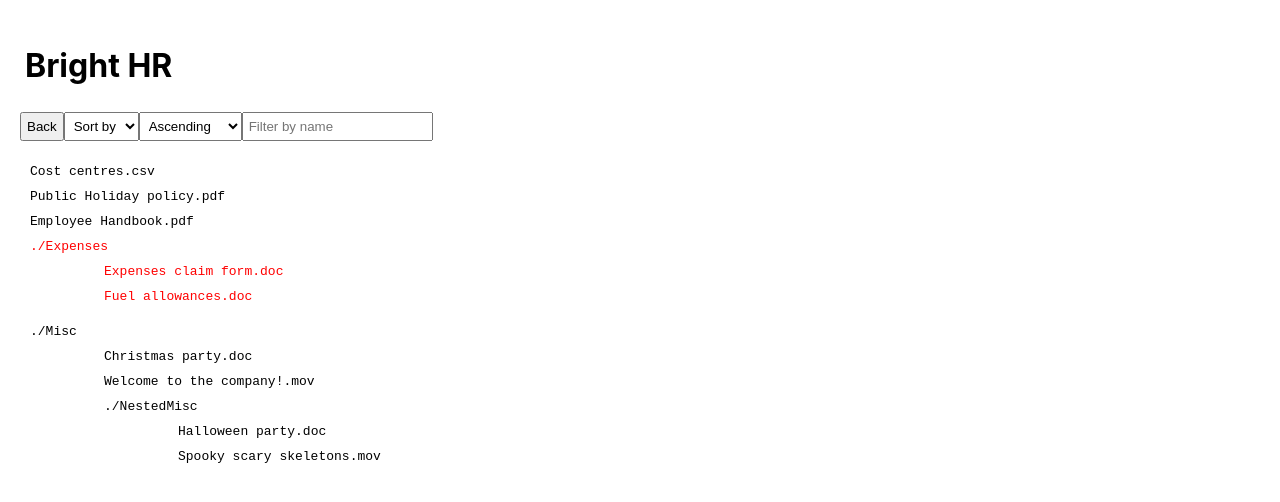
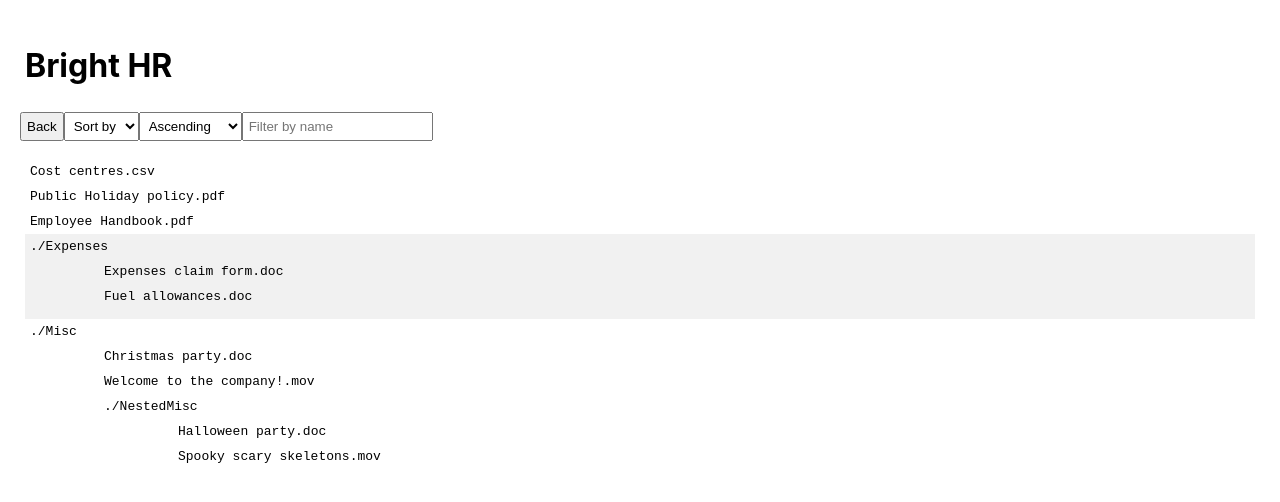
Before and after one commit to RyanErkal/brighthr, a React (Create React App) app: page / in a window 1280 px wide. In both pictures the pointer is over the element 640 px from the left and 276 px from the top of the page. Shown: the top 502 px of the page. Built offline with nearby package versions, Linux system fonts and the light colour scheme.

Commit message:
folder style

```diff
--- a/src/App.css
+++ b/src/App.css
@@ -6,6 +6,7 @@
 	display: flex;
 	flex-direction: column;
 	justify-content: flex-start;
+	cursor: pointer;
 }
 
 .tab {
@@ -14,6 +15,5 @@
 }
 
 .folder:hover {
-	color: red;
-	cursor: pointer;
+	background-color: #f1f1f1;
 }
--- a/src/App.js
+++ b/src/App.js
@@ -23,7 +23,7 @@
 								setJSONdata(file.files);
 							}}>
 							./{file.name}
-							<span className="tab">{mapFiles(file.files)}</span>
+							<div className="tab">{mapFiles(file.files)}</div>
 						</div>
 					);
 				} else {
```
